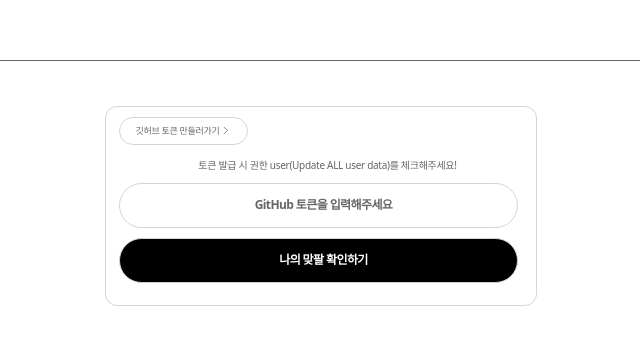
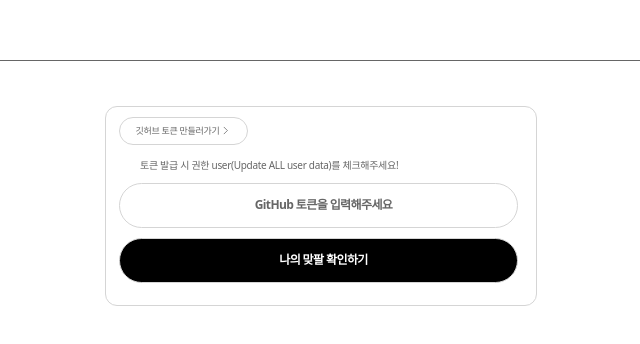
Before and after one commit to github-F4F/F4F-FE, a React (Vite) app: page / in a window 1280 px wide. Shown: the part 194-538 px from the top of the page, without its empty margins (319-959 px from the left). Built offline with nearby package versions, Linux system fonts and the light colour scheme.

Commit message:
feat: 서브텍스트 위치 수정

```diff
--- a/src/pages/home/HomePage.style.ts
+++ b/src/pages/home/HomePage.style.ts
@@ -45,7 +45,8 @@ export const SubText = css({
 export const SubTextWrapper = css({
   display: 'flex',
   flexDirection: 'column',
-  justifyContent: 'center',
-  alignItems: 'center',
+  justifyContent: 'flex-start',
+  alignItems: 'flex-start',
   marginTop: '1.4rem',
+  marginLeft: '2.1rem',
 });
```
